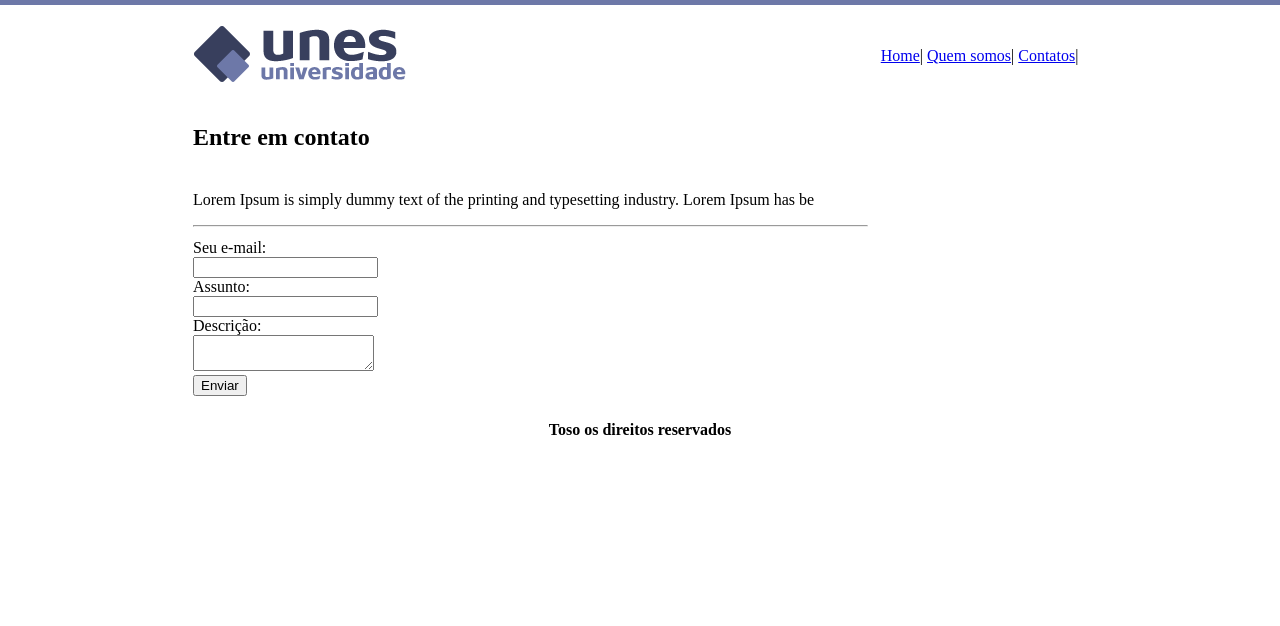
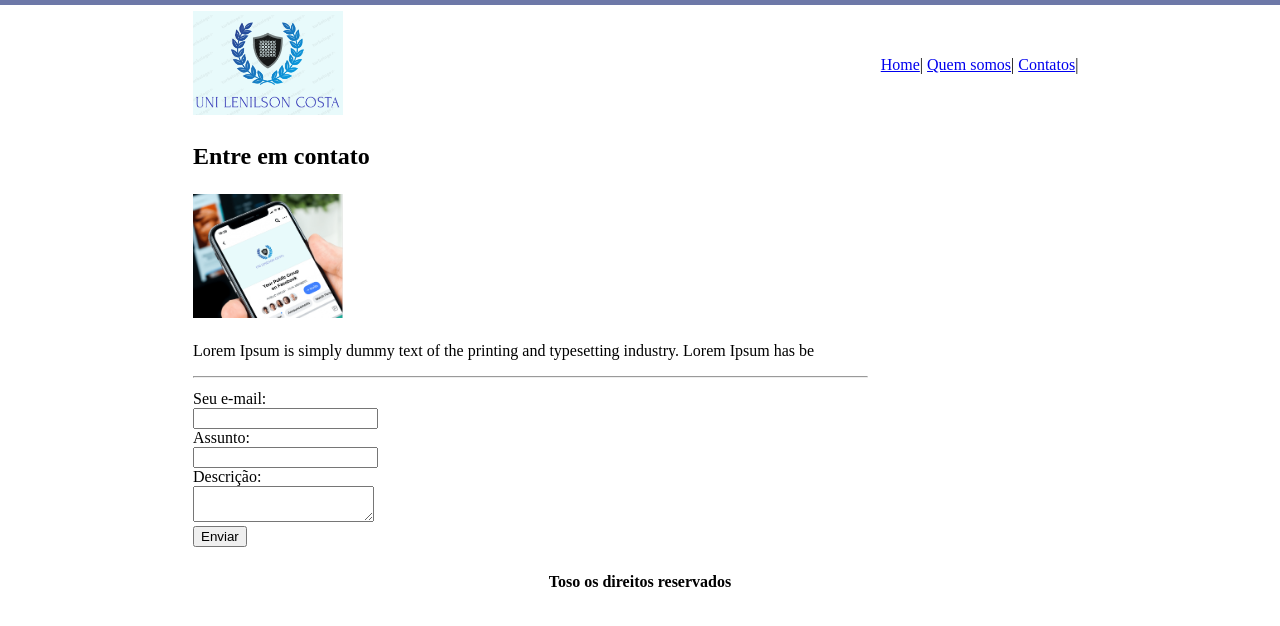
Before and after one commit to lenilsonfcosta/site-UNES, a plain HTML site: page contatos.html in a window 1280 px wide. Drawn offline with Linux system fonts and the light colour scheme.

Commit message:
exercício de frame 001

```diff
--- a/contatos.html
+++ b/contatos.html
@@ -7,7 +7,7 @@
 
 	<table border="0" width="900" align="center">
 		<tr>
-			<td height="89"> <img src="imagens/logo.png"></td>
+			<td height="89"> <img src="imagens/logo-uni.png" width="150"></td>
 			<td align="center">
 				<a href="index.html">Home</a>|
 				<a href="quem-somos.html">Quem somos</a>|
@@ -17,7 +17,13 @@
 		<tr>
 			<td colspan="2">
 				<h2>Entre em contato</h2>
+
 			</td>
+			<tr>
+				<td>
+					 <img src="imagens/Captura de Tela (18).png" width="150"  alt="">
+				</td>
+			</tr>
 		</tr>
 		<tr>
 			<td>
```
Also changed, not shown: index.html (+2 -2 lines), quem-somos.html (+1 -1 lines), imagens/Captura de Tela (18).png (added), imagens/logo-uni.png (added).
